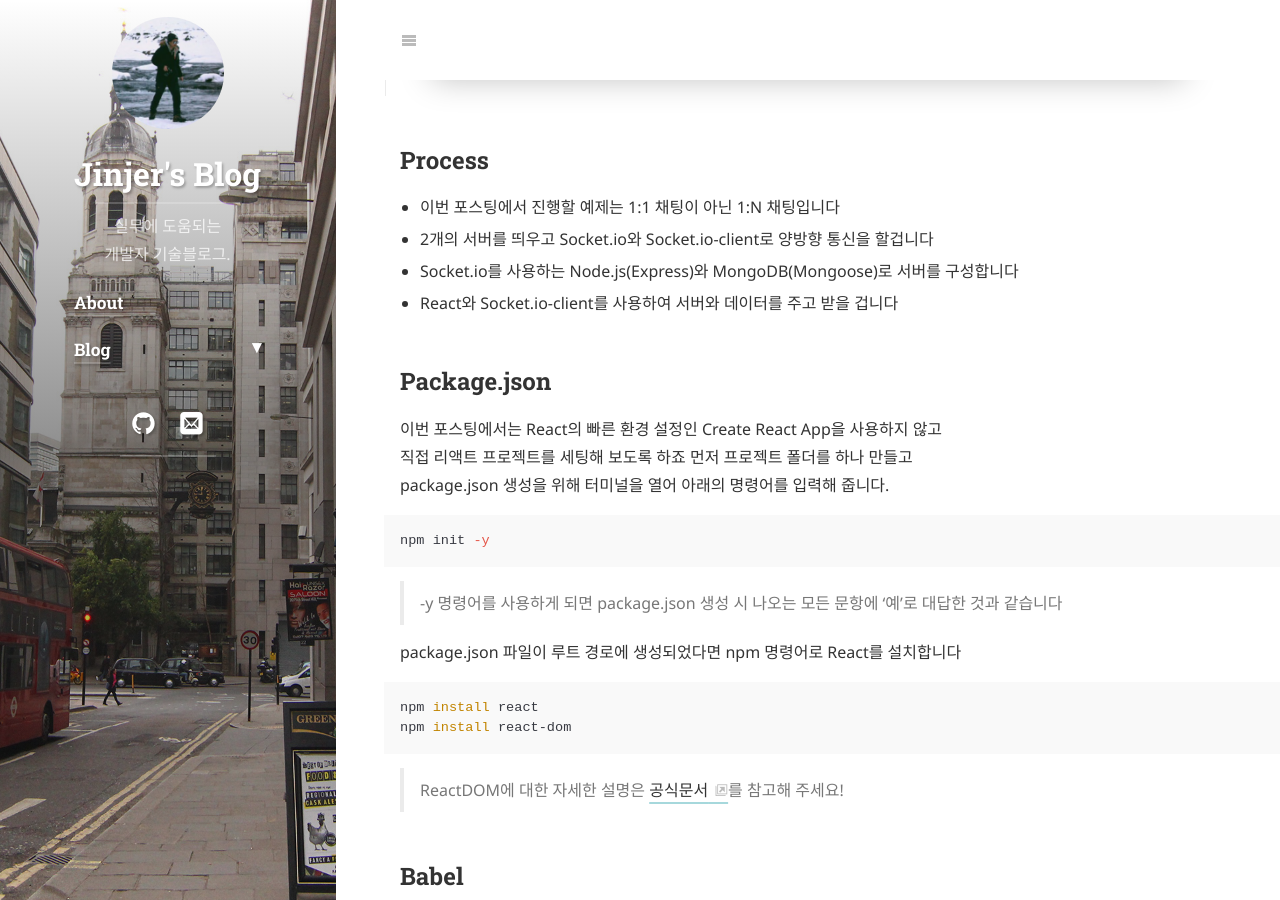
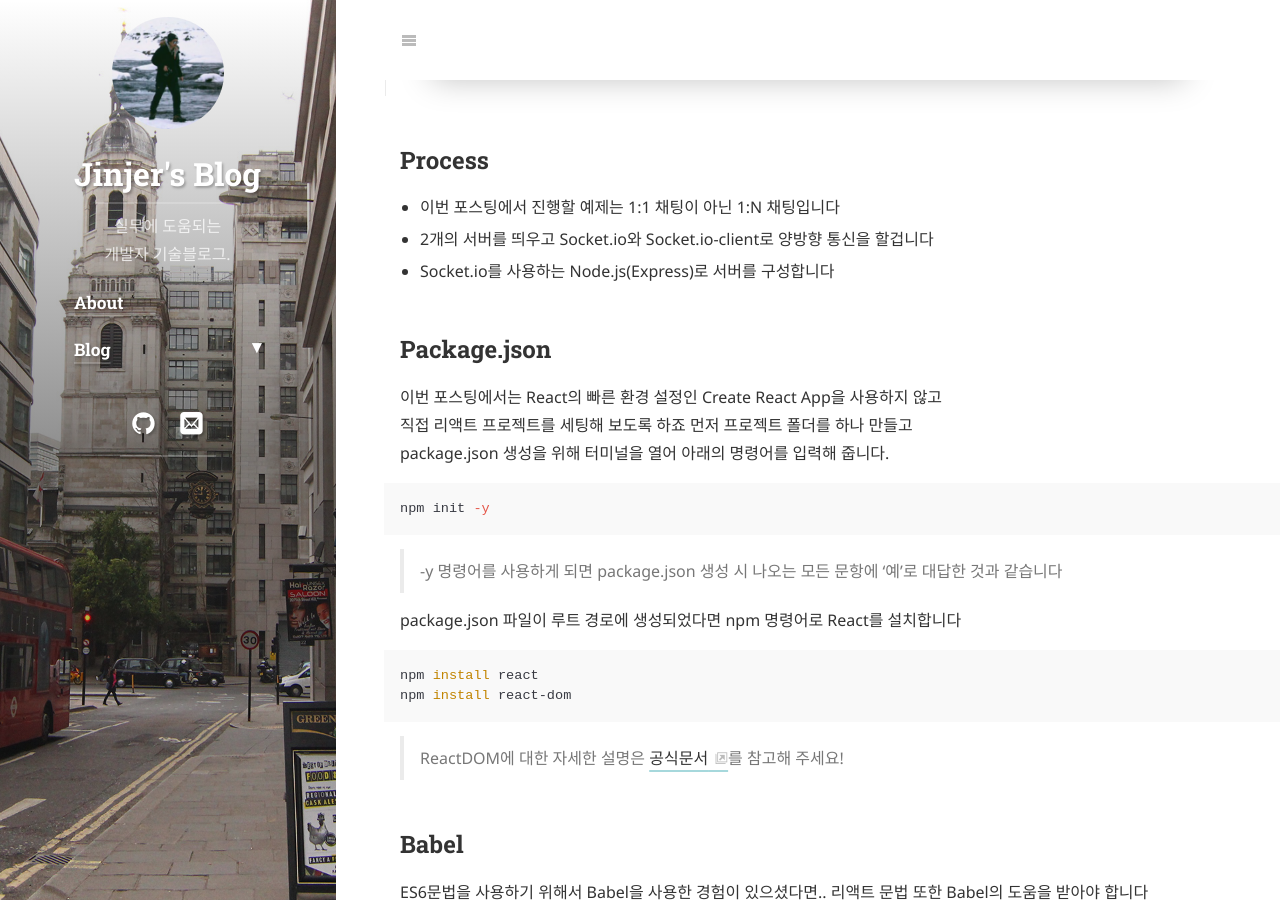
Before and after one commit to mujaen/mujaen.github.io, a Jekyll site: the page built from _posts/blog/React/2021-02-01-react-without-create-react-app.md, in a window 1280 px wide and 900 px high, scrolled down 474 px. Built offline with Jekyll 4.4.1, drawn with Linux system fonts in a browser that asks for light colours; cached includes are drawn as plain includes; nearby versions of some CDN libraries; some web fonts are replaced; library files that are not in the unit come from our copies; a script that is not in the unit is left out.

Commit message:
post 수정

```diff
--- a/_posts/blog/React/2021-02-01-react-without-create-react-app.md
+++ b/_posts/blog/React/2021-02-01-react-without-create-react-app.md
@@ -15,8 +15,7 @@ tags: react
 
 * 이번 포스팅에서 진행할 예제는 1:1 채팅이 아닌 1:N 채팅입니다
 * 2개의 서버를 띄우고 Socket.io와 Socket.io-client로 양방향 통신을 할겁니다
-* Socket.io를 사용하는 Node.js(Express)와 MongoDB(Mongoose)로 서버를 구성합니다
-* React와 Socket.io-client를 사용하여 서버와 데이터를 주고 받을 겁니다
+* Socket.io를 사용하는 Node.js(Express)로 서버를 구성합니다
 
 
 ## Package.json
```
Also changed, not shown: _posts/blog/React/2021-02-07-react-socketio-with-nodejs.md (+1 -1 lines).
